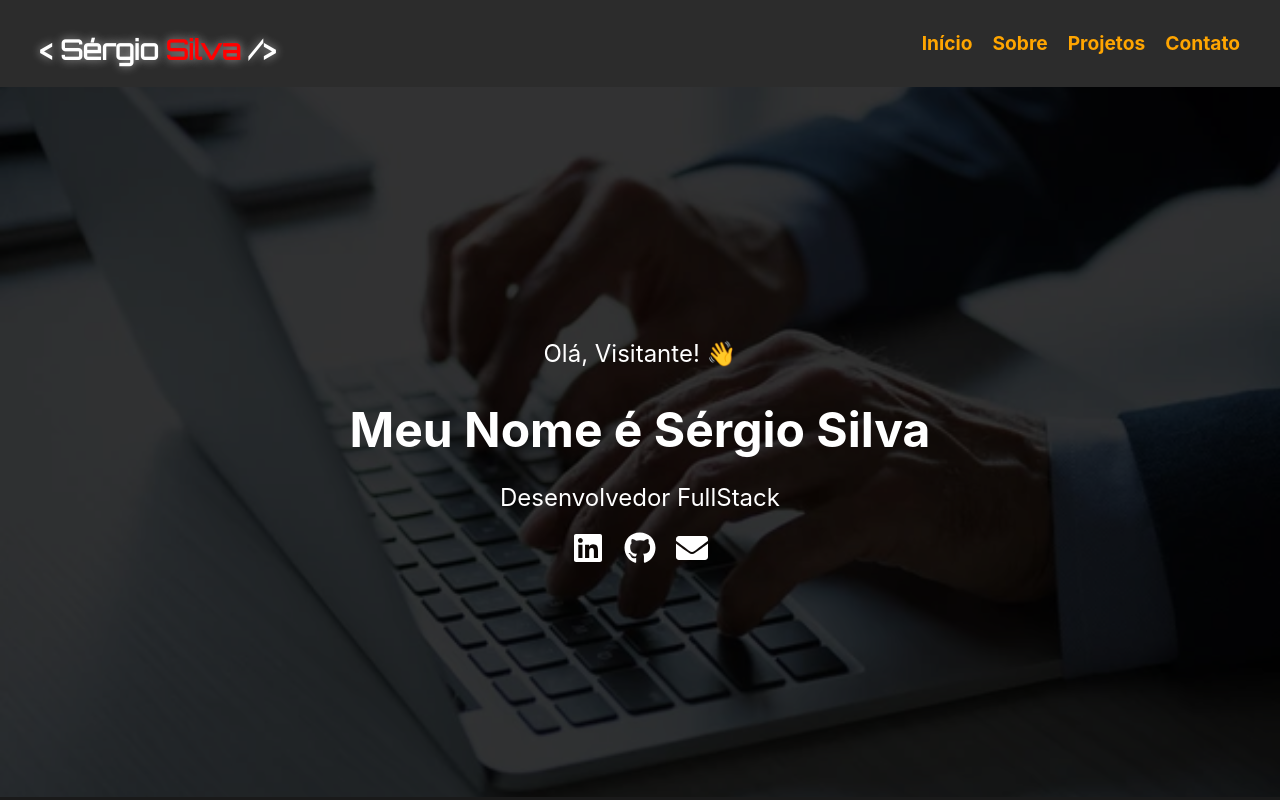
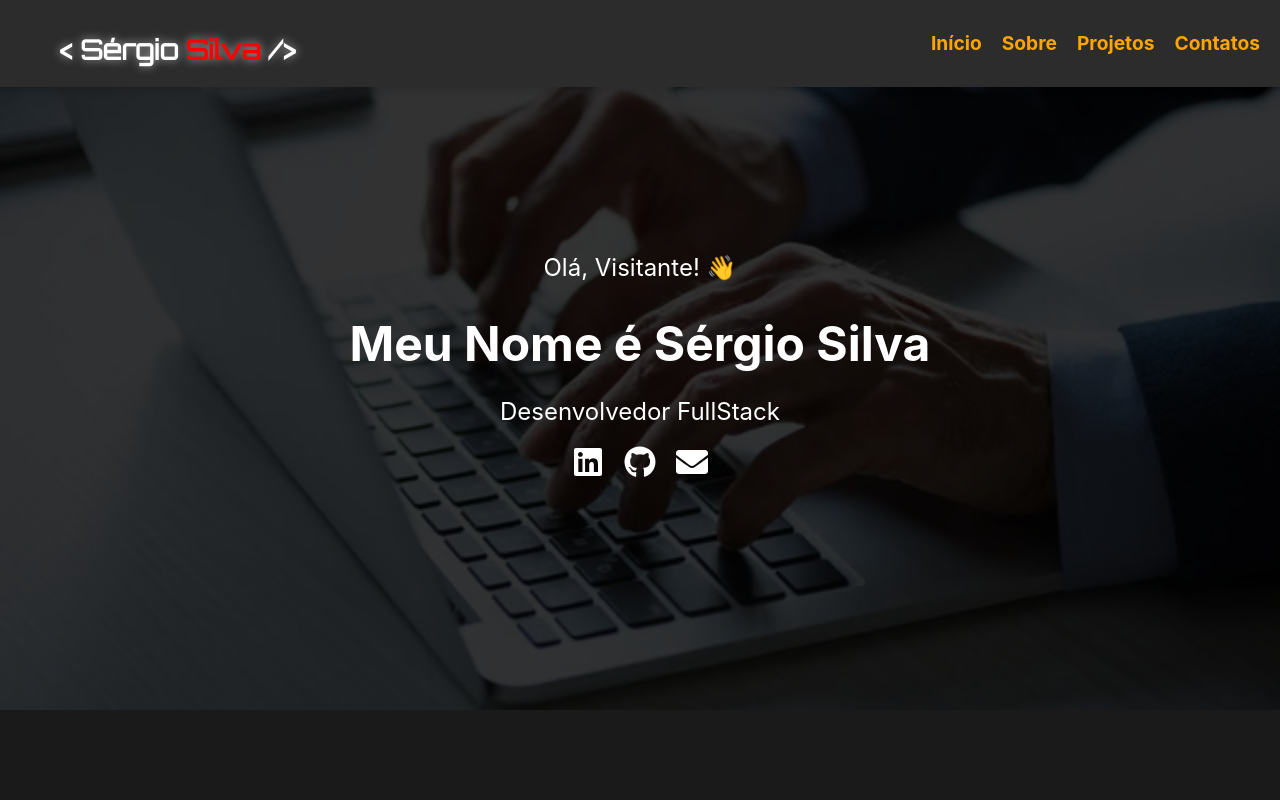
Before and after one commit to Sergio-jr-silva/Portifolio, a React (Create React App) app: page / in a window 1280 px wide. Shown: the top 800 px of the page. Built offline with nearby package versions, Linux system fonts and the light colour scheme.

Commit message:
portifolio atualizado

```diff
--- a/src/Main/Main.js
+++ b/src/Main/Main.js
@@ -4,7 +4,7 @@ import { FaLinkedin, FaGithub, FaEnvelope } from "react-icons/fa";
 
 export default function Main() {
   return (
-    <main className="main-section">
+    <main className="main-section" id="inicio">
       <div className="overlay">
         <p>Olá, Visitante! 👋</p>
         <h1>Meu Nome é Sérgio Silva</h1>
--- a/src/NavBar/Navbar.css
+++ b/src/NavBar/Navbar.css
@@ -1,11 +1,16 @@
 .navbar {
-    background-color: #2c2c2c; /* Cinza escuro */
-    color: orange;
-    font-weight: bold;
-    padding: 10px 20px;
-    box-shadow: 0 4px 6px rgba(0, 0, 0, 0.1);
+  position: fixed;
+  top: 0;
+  left: 0;
+  width: 100%;
+  background-color: #2c2c2c; /* Cinza escuro */
+  color: orange;
+  font-weight: bold;
+  padding: 10px 20px;
+  box-shadow: 0 4px 6px rgba(0, 0, 0, 0.1);
+  z-index: 1000; /* Garante que o menu fique sobre os outros elementos */
+}
 
-  }
 
   .container {
     display: flex;
--- a/src/NavBar/Navbar.js
+++ b/src/NavBar/Navbar.js
@@ -27,7 +27,7 @@ export default function Navbar() {
           <li><a href="#inicio" className="menu-item">Início</a></li>
           <li><a href="#sobre" className="menu-item">Sobre</a></li>
           <li><a href="#projetos" className="menu-item">Projetos</a></li>
-          <li><a href="#contato" className="menu-item">Contato</a></li>
+          <li><a href="#contato" className="menu-item">Contatos</a></li>
         </ul>
       </div>
     </nav>
--- a/src/footer/Footer.js
+++ b/src/footer/Footer.js
@@ -30,7 +30,7 @@ export default function Footer() {
   ];
 
   return (
-    <footer className="footer">
+    <footer className="footer" id="contato">
       <h2 className="footer-title">
         <span className="line"></span> Contatos <span className="line"></span>
       </h2>
--- a/src/index.css
+++ b/src/index.css
@@ -7,6 +7,12 @@ body {
   -moz-osx-font-smoothing: grayscale;
 }
 
+html {
+  scroll-behavior: smooth;
+}
+
+
+
 code {
   font-family: source-code-pro, Menlo, Monaco, Consolas, 'Courier New',
     monospace;
--- a/src/projetos/Projetos.css
+++ b/src/projetos/Projetos.css
@@ -47,6 +47,7 @@
   .project-image {
     width: 100%;
     height: 20%;
+    object-fit: cover;
 
   }
 
--- a/src/projetos/Projetos.js
+++ b/src/projetos/Projetos.js
@@ -1,6 +1,7 @@
 import "./Projetos.css";
 import ProjetoTintas from '../images/ProjetoTintas.png';
 import gilsonshop from '../images/gilsonshop.png';
+import Construção from '../images/construcao.png';
 export default function Projeto() {
   const projects = [
     {
@@ -14,19 +15,19 @@ export default function Projeto() {
       name: "Website GS Pinturas & Serviços",
       image: gilsonshop,
       description:
-        "Aplicação para gerenciamento de estoque, com controle de entradas e saídas de produtos, relatórios detalhados e integração com APIs externas.",
+        "Website desenvolvido em ReactJS para a empresa GS Pinturas e Serviços focada em destacar os serviços de pintura e manutenção com um design moderno, responsivo e cheio de personalidade.",
       technologies: ["React.js", "TypeScript", "JavaScript"],
     },
     {
-      name: "Dashboard de Monitoramento",
-      image: "/images/dashboard.png",
+      name: "Em Construção",
+      image: Construção,
       description:
-        "Dashboard interativo para monitoramento de métricas de desempenho, gráficos dinâmicos e exportação de relatórios em tempo real.",
-      technologies: ["React.js", "Node.js", "JavaScript"],
+        "Projeto Em Fase de Desenvolvimento 🎨🛠️ .",
+      technologies: [ "indefined"],
     },
   ];
 
-  // Cores para os spans das tecnologias
+
   const techColors = {
     "C#": "#68217a",
     ".NET": "#512bd4",
@@ -35,11 +36,12 @@ export default function Projeto() {
     "Node.js": "#83cd29",
     "JavaScript": "#f7df1e",
     "TypeScript": "#3178c6",
-    "Railway": "#5505c5"
+    "Railway": "#5505c5",
+    "indefined": "#990cs2"
   };
 
   return (
-    <section className="projects-section">
+    <section className="projects-section" id="projetos">
       <h2 className="projects-title">
         <span className="line"></span> Projetos <span className="line"></span>
       </h2>
--- a/src/sobre/Sobre.js
+++ b/src/sobre/Sobre.js
@@ -17,11 +17,11 @@ export default function Sobre() {
   ];
 
   return (
-    <section className="about-section">
+    <section className="about-section" id="sobre">
       <div className="about-content">
         <h2 className="about-title">Sobre mim</h2>
         <p className="about-description">
-          Apaixonado por desenvolvimento de software e especialista em Back-End,
+          Apaixonado por desenvolvimento de software,
           com sólida experiência em criação de soluções robustas e escaláveis que
           otimizam processos e impulsionam o desempenho organizacional. Meu foco
           está em entregar sistemas confiáveis e eficientes que atendam às
```
Also changed, not shown: src/images/8124902.png (added), src/images/construcao.png (added).
